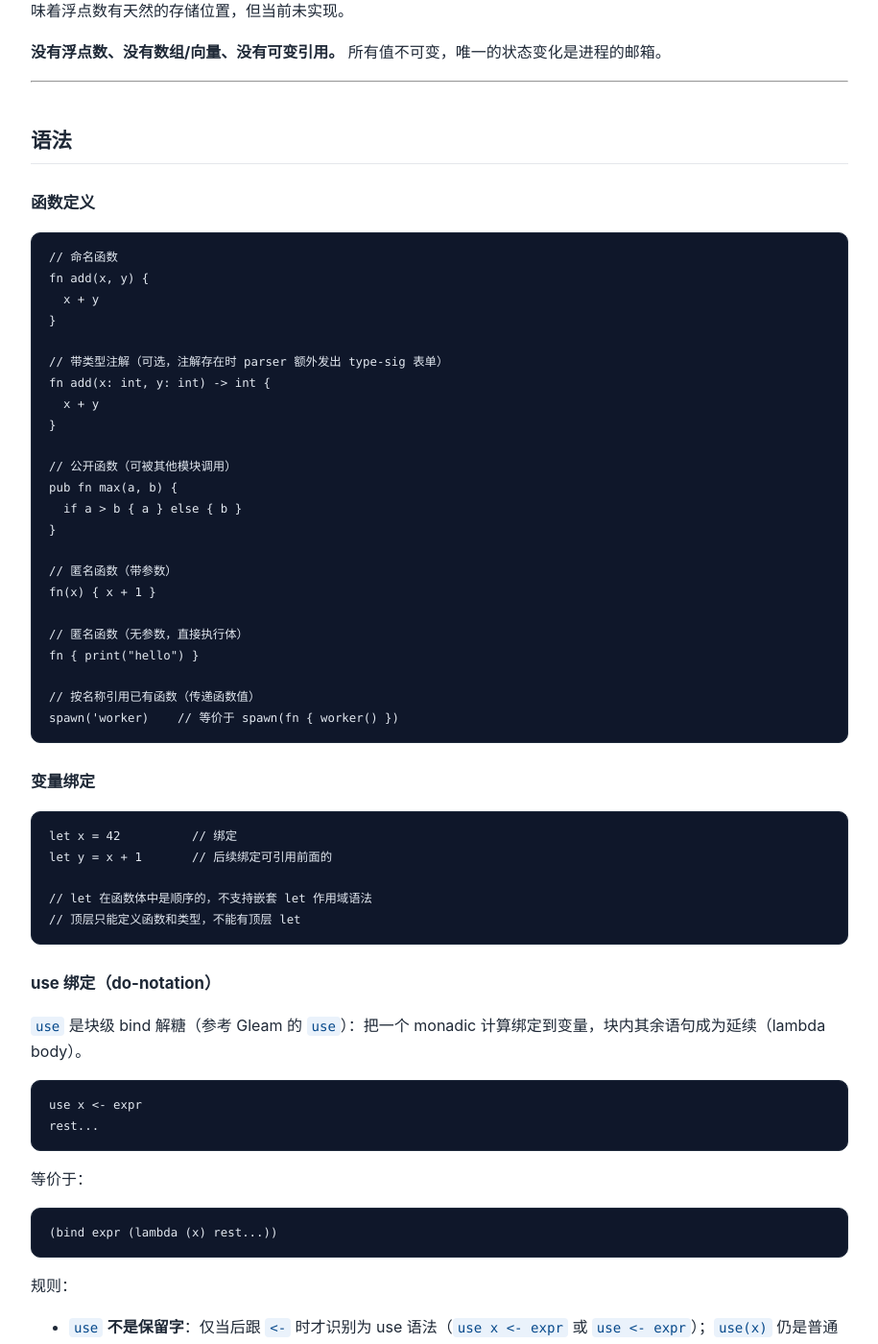
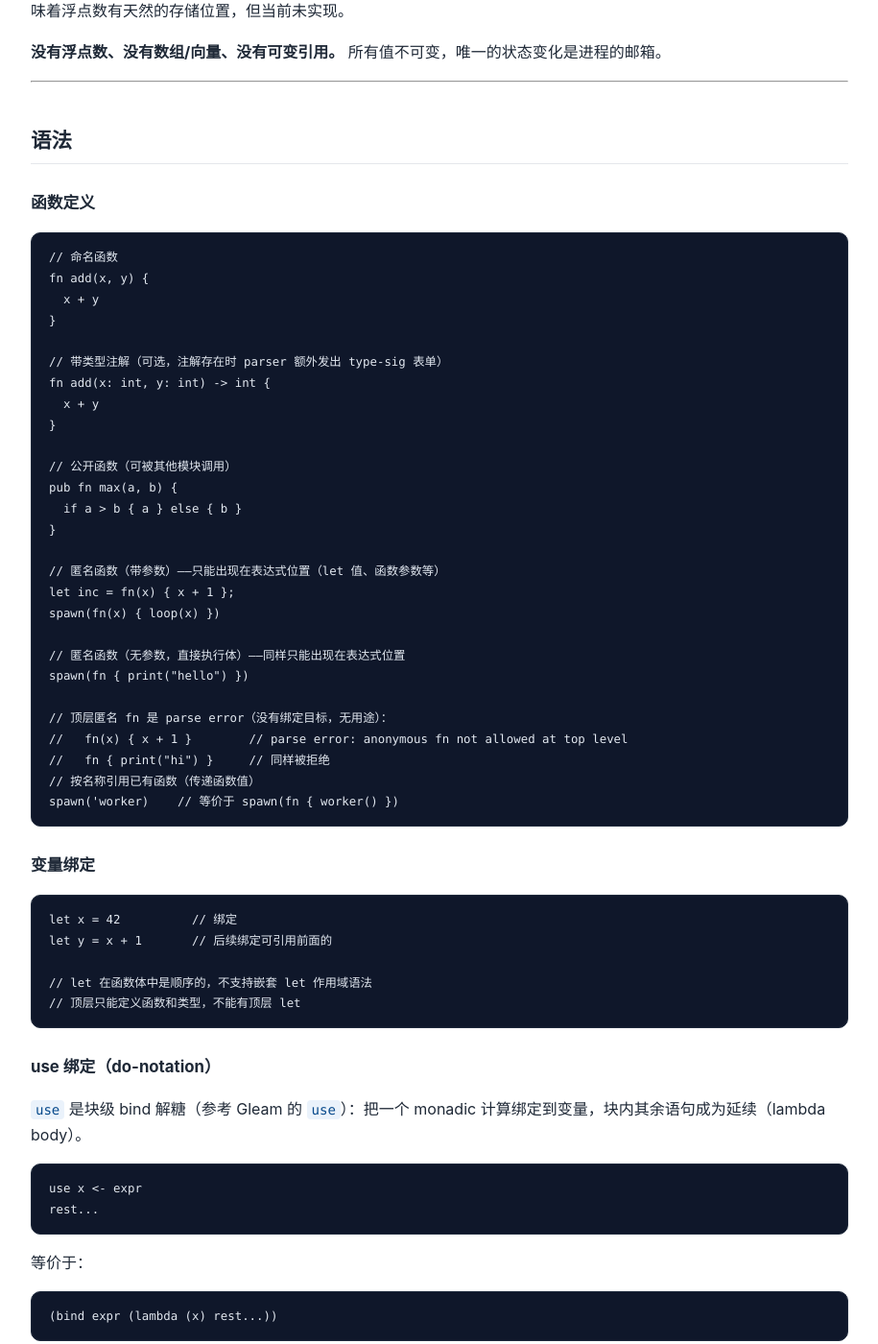
Before and after one commit to tiancaiamao/tinyactor, a Jekyll site: the page built from docs/ta-language-spec.md, in a window 1280 px wide and 1400 px high, scrolled down 1116 px. Shown: the whole window at 96% size, without its empty margins (182-1097 px from the left). Built offline with Jekyll 4.4.1, drawn with Linux system fonts in a browser that asks for light colours; our own code applies the rules of GitHub Pages for plain Markdown files.

Commit message:
parser: reject anonymous fn at top level instead of silently mangling it into (define (nil) ...) (fixes #56) (#87)
* parser: reject anonymous fn at top level instead of silently mangling it into (define (nil) ...) (fixes #56)

- parse_fn: 'fn' followed by '(' (anonymous form) at top level is now a
  parse error with a clear message; previously the parameter list was
  consumed as the function name, producing (define (nil) x) with name,
  params, and return annotation silently dropped
- named top-level defines and pub fn unaffected
- expression-position anonymous lambdas (let values, call args, spawn)
  unaffected, including -> ret annotations (PR #55)
- parser-ast.ta: rewrite the L246 entry that documented the old
  (define (nil) x) behavior
- tests: test/compiler/toplevel-anon-fn-parse-errors.ta (negative)
- docs: ta-language-spec.md top-level form rules updated

* parser: use mk_parse_error for top-level anonymous fn rejection

Rebased onto #86: the hand-rolled (parse_error . msg) marker now falls
into the legacy fallback and reports line 1. Route it through
mk_parse_error so the error carries real line/col/token/context.

````diff
--- a/docs/ta-language-spec.md
+++ b/docs/ta-language-spec.md
@@ -54,12 +54,16 @@ pub fn max(a, b) {
   if a > b { a } else { b }
 }
 
-// 匿名函数（带参数）
-fn(x) { x + 1 }
+// 匿名函数（带参数）——只能出现在表达式位置（let 值、函数参数等）
+let inc = fn(x) { x + 1 };
+spawn(fn(x) { loop(x) })
 
-// 匿名函数（无参数，直接执行体）
-fn { print("hello") }
+// 匿名函数（无参数，直接执行体）——同样只能出现在表达式位置
+spawn(fn { print("hello") })
 
+// 顶层匿名 fn 是 parse error（没有绑定目标，无用途）：
+//   fn(x) { x + 1 }        // parse error: anonymous fn not allowed at top level
+//   fn { print("hi") }     // 同样被拒绝
 // 按名称引用已有函数（传递函数值）
 spawn('worker)    // 等价于 spawn(fn { worker() })
 ```
````
Also changed, not shown: 4 other files.
